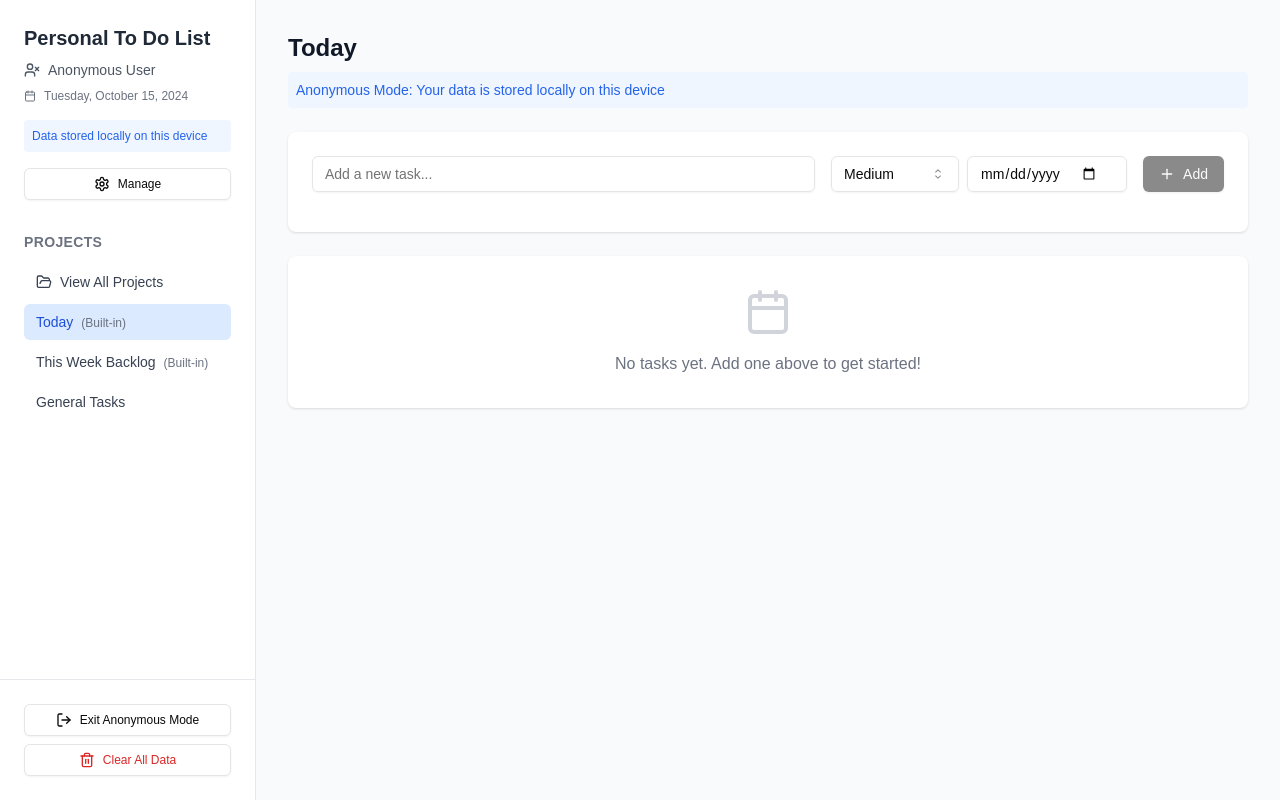
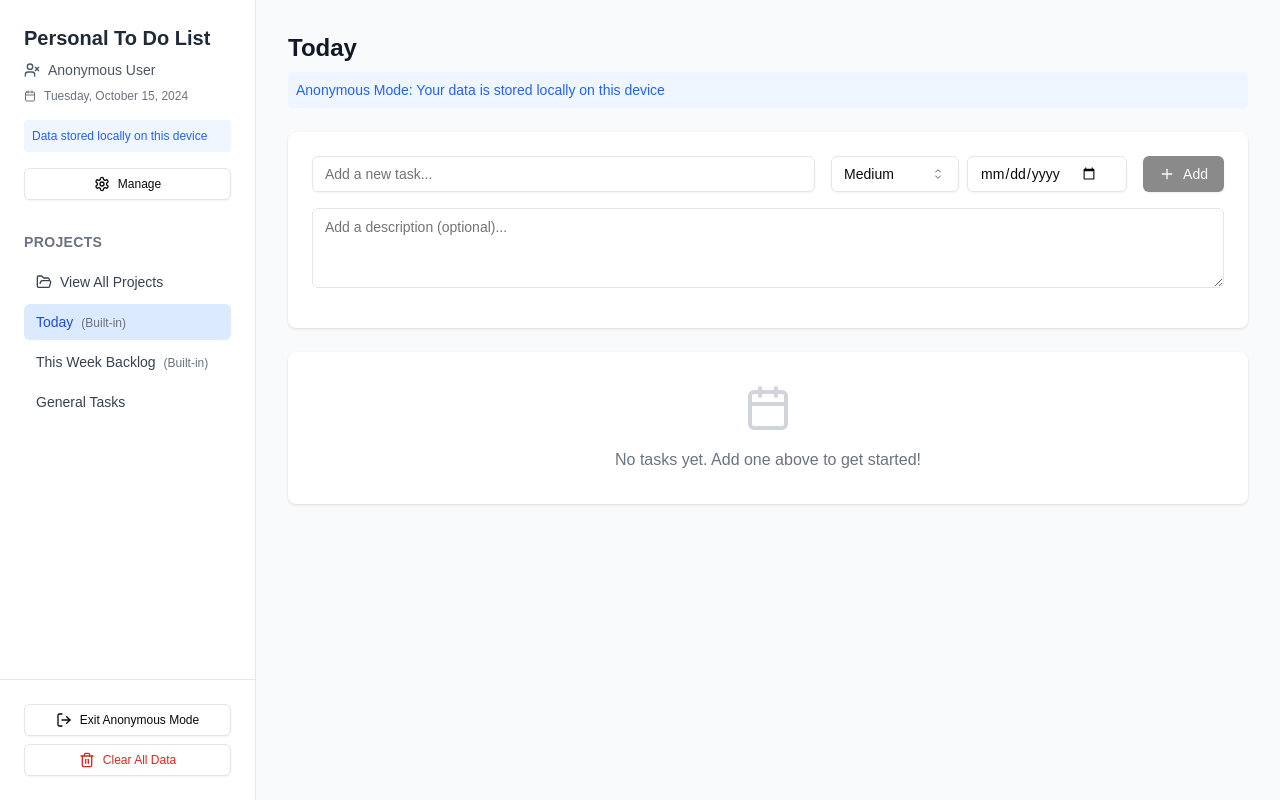
Before and after one commit to panda1835/my-todo-list, a Next.js app: page / in a window 1280 px wide. Both pictures are taken after a click on the button "Continue Anonymously". Built offline with nearby package versions, Linux system fonts and the light colour scheme.

Commit message:
feat: fix tag issue and add description, due date

```diff
--- a/src/components/AddTaskForm.jsx
+++ b/src/components/AddTaskForm.jsx
@@ -1,5 +1,6 @@
 import { useState } from "react";
 import { Input } from "@/components/ui/input";
+import { Textarea } from "@/components/ui/textarea";
 import { Button } from "@/components/ui/button";
 import {
   Select,
@@ -13,6 +14,7 @@ import { Plus } from "lucide-react";
 
 export function AddTaskForm({ onAddTask, disabled = false, projectTags = [] }) {
   const [newTaskText, setNewTaskText] = useState("");
+  const [newTaskDescription, setNewTaskDescription] = useState("");
   const [newTaskPriority, setNewTaskPriority] = useState("MEDIUM");
   const [newTaskTags, setNewTaskTags] = useState([]);
   const [newTaskDueDate, setNewTaskDueDate] = useState("");
@@ -25,6 +27,7 @@ export function AddTaskForm({ onAddTask, disabled = false, projectTags = [] }) {
     try {
       await onAddTask({
         text: newTaskText.trim(),
+        description: newTaskDescription.trim() || null,
         priority: newTaskPriority,
         tags: newTaskTags,
         due_date: newTaskDueDate || null,
@@ -32,6 +35,7 @@ export function AddTaskForm({ onAddTask, disabled = false, projectTags = [] }) {
 
       // Reset form
       setNewTaskText("");
+      setNewTaskDescription("");
       setNewTaskPriority("MEDIUM");
       setNewTaskTags([]);
       setNewTaskDueDate("");
@@ -99,6 +103,18 @@ export function AddTaskForm({ onAddTask, disabled = false, projectTags = [] }) {
             Add
           </Button>
         </div>
+
+        {/* Description field */}
+        <div className="mb-4">
+          <Textarea
+            placeholder="Add a description (optional)..."
+            value={newTaskDescription}
+            onChange={(e) => setNewTaskDescription(e.target.value)}
+            disabled={disabled}
+            className="w-full"
+            rows={3}
+          />
+        </div>
       </form>
 
       {/* Tags selection */}
--- a/src/components/EditTaskModal.jsx
+++ b/src/components/EditTaskModal.jsx
@@ -1,5 +1,6 @@
 import { useState, useEffect } from "react";
 import { Input } from "@/components/ui/input";
+import { Textarea } from "@/components/ui/textarea";
 import { Button } from "@/components/ui/button";
 import {
   Select,
@@ -18,6 +19,7 @@ export function EditTaskModal({
   projectTags = [],
 }) {
   const [editTaskText, setEditTaskText] = useState("");
+  const [editTaskDescription, setEditTaskDescription] = useState("");
   const [editTaskPriority, setEditTaskPriority] = useState("MEDIUM");
   const [editTaskTags, setEditTaskTags] = useState([]);
   const [editTaskDueDate, setEditTaskDueDate] = useState("");
@@ -27,6 +29,7 @@ export function EditTaskModal({
   useEffect(() => {
     if (task && isOpen) {
       setEditTaskText(task.text || "");
+      setEditTaskDescription(task.description || "");
       setEditTaskPriority(task.priority || "MEDIUM");
       setEditTaskTags(task.tags || []);
       setEditTaskDueDate(task.due_date || "");
@@ -36,6 +39,7 @@ export function EditTaskModal({
       // Reset form when modal is closed
       setIsFormReady(false);
       setEditTaskText("");
+      setEditTaskDescription("");
       setEditTaskPriority("MEDIUM");
       setEditTaskTags([]);
       setEditTaskDueDate("");
@@ -50,6 +54,7 @@ export function EditTaskModal({
     try {
       await onUpdate(task.id, {
         text: editTaskText.trim(),
+        description: editTaskDescription.trim() || null,
         priority: editTaskPriority,
         tags: editTaskTags,
         due_date: editTaskDueDate || null,
@@ -81,6 +86,12 @@ export function EditTaskModal({
               value={editTaskText}
               onChange={(e) => setEditTaskText(e.target.value)}
               placeholder="Task text"
+            />
+            <Textarea
+              value={editTaskDescription}
+              onChange={(e) => setEditTaskDescription(e.target.value)}
+              placeholder="Task description (optional)"
+              rows={3}
             />
             {/* Priority Selection */}
             <div className="space-y-2">
--- a/src/components/TaskItem.jsx
+++ b/src/components/TaskItem.jsx
@@ -50,6 +50,21 @@ export function TaskItem({
           >
             {task.text}
           </span>
+          {task.description && (
+            <p
+              className={`text-sm mt-1 ${
+                task.completed ? "line-through text-gray-400" : "text-gray-600"
+              }`}
+            >
+              {task.description}
+            </p>
+          )}
+          {task.due_date && (
+            <span className="text-sm mt-1 text-gray-500 flex items-center">
+              <Calendar className="h-3 w-3 mr-1" />
+              {new Date(task.due_date).toLocaleDateString()}
+            </span>
+          )}
           <div className="flex items-center mt-1 gap-2 flex-wrap">
             {/* Priority badge - show on mobile (below task text) */}
             <span
@@ -72,13 +87,6 @@ export function TaskItem({
           {showTagLabel && (
             <span className="bg-orange-100 text-orange-800 text-xs px-2 py-1 rounded-full font-medium">
               🏷️ {showTagLabel}
-            </span>
-          )}
-
-          {task.due_date && (
-            <span className="text-xs text-gray-500 flex items-center">
-              <Calendar className="h-3 w-3 mr-1" />
-              {new Date(task.due_date).toLocaleDateString()}
             </span>
           )}
         </div>
--- a/src/components/TodoListUnified.jsx
+++ b/src/components/TodoListUnified.jsx
@@ -1,5 +1,6 @@
 "use client";
 import { useState, useEffect } from "react";
+import { useRouter, useSearchParams } from "next/navigation";
 import Navigation from "./Navigation";
 import { TaskList } from "./TaskList";
 import { AddTaskForm } from "./AddTaskForm";
@@ -13,6 +14,8 @@ import { getSpecialProjectIds } from "@/lib/todoUtils";
 
 export function TodoListComponent() {
   const { isAnonymous } = useAuth();
+  const router = useRouter();
+  const searchParams = useSearchParams();
   const [selectedProject, setSelectedProject] = useState(null);
   const [editingTask, setEditingTask] = useState(null);
 
@@ -36,12 +39,47 @@ export function TodoListComponent() {
   const { tags, loadTags } = useTags(isAnonymous);
   const { projectTags, loadProjectTags } = useTagManagement(isAnonymous);
 
-  // Set default selected project when projects load
+  // Handle project selection with URL updates
+  const handleProjectSelect = (project) => {
+    setSelectedProject(project);
+
+    // Update URL with project parameter
+    const params = new URLSearchParams(searchParams);
+    if (project?.id) {
+      params.set("project", project.id);
+    } else {
+      params.delete("project");
+    }
+
+    // Replace the current URL without adding to history
+    router.replace(`?${params.toString()}`, { scroll: false });
+  };
+
+  // Set selected project from URL parameter or default when projects load
   useEffect(() => {
-    if (projects.length > 0 && !selectedProject) {
-      setSelectedProject(projects[0]);
+    if (projects.length > 0) {
+      const projectParam = searchParams.get("project");
+
+      if (projectParam) {
+        // Find project by ID from URL parameter
+        const projectFromUrl =
+          projects.find((p) => p.id === projectParam) ||
+          (projectParam === "all"
+            ? { id: "all", name: "All Projects", is_special: true }
+            : null);
+
+        if (
+          projectFromUrl &&
+          (!selectedProject || selectedProject.id !== projectFromUrl.id)
+        ) {
+          setSelectedProject(projectFromUrl);
+        }
+      } else if (!selectedProject) {
+        // Set default project if no URL parameter and no selected project
+        setSelectedProject(projects[0]);
+      }
     }
-  }, [projects, selectedProject]);
+  }, [projects, searchParams, selectedProject, router]);
 
   // Load project tags when projects change
   useEffect(() => {
@@ -113,7 +151,7 @@ export function TodoListComponent() {
         isAnonymous={isAnonymous}
         projects={projects}
         selectedProject={selectedProject}
-        onProjectSelect={setSelectedProject}
+        onProjectSelect={handleProjectSelect}
         onProjectsUpdate={loadProjects}
       />
 
--- /dev/null
+++ b/src/components/ui/textarea.jsx
@@ -0,0 +1,19 @@
+import * as React from "react";
+
+import { cn } from "@/lib/utils";
+
+const Textarea = React.forwardRef(({ className, ...props }, ref) => {
+  return (
+    <textarea
+      className={cn(
+        "flex min-h-[80px] w-full rounded-md border border-input bg-background px-3 py-2 text-sm ring-offset-background placeholder:text-muted-foreground focus-visible:outline-none focus-visible:ring-2 focus-visible:ring-ring focus-visible:ring-offset-2 disabled:cursor-not-allowed disabled:opacity-50",
+        className
+      )}
+      ref={ref}
+      {...props}
+    />
+  );
+});
+Textarea.displayName = "Textarea";
+
+export { Textarea };
```
Also changed, not shown: src/lib/supabase.js.
